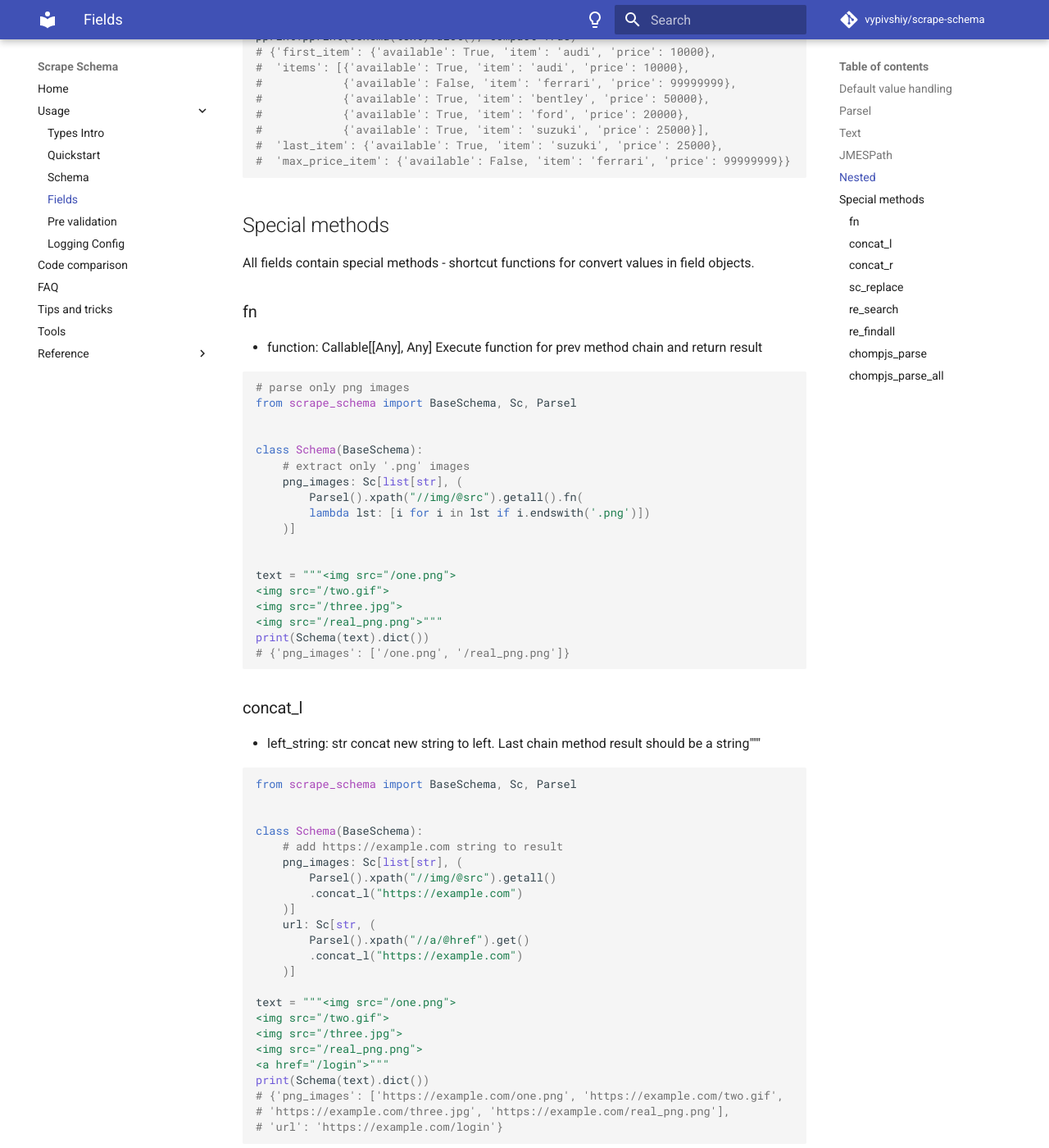
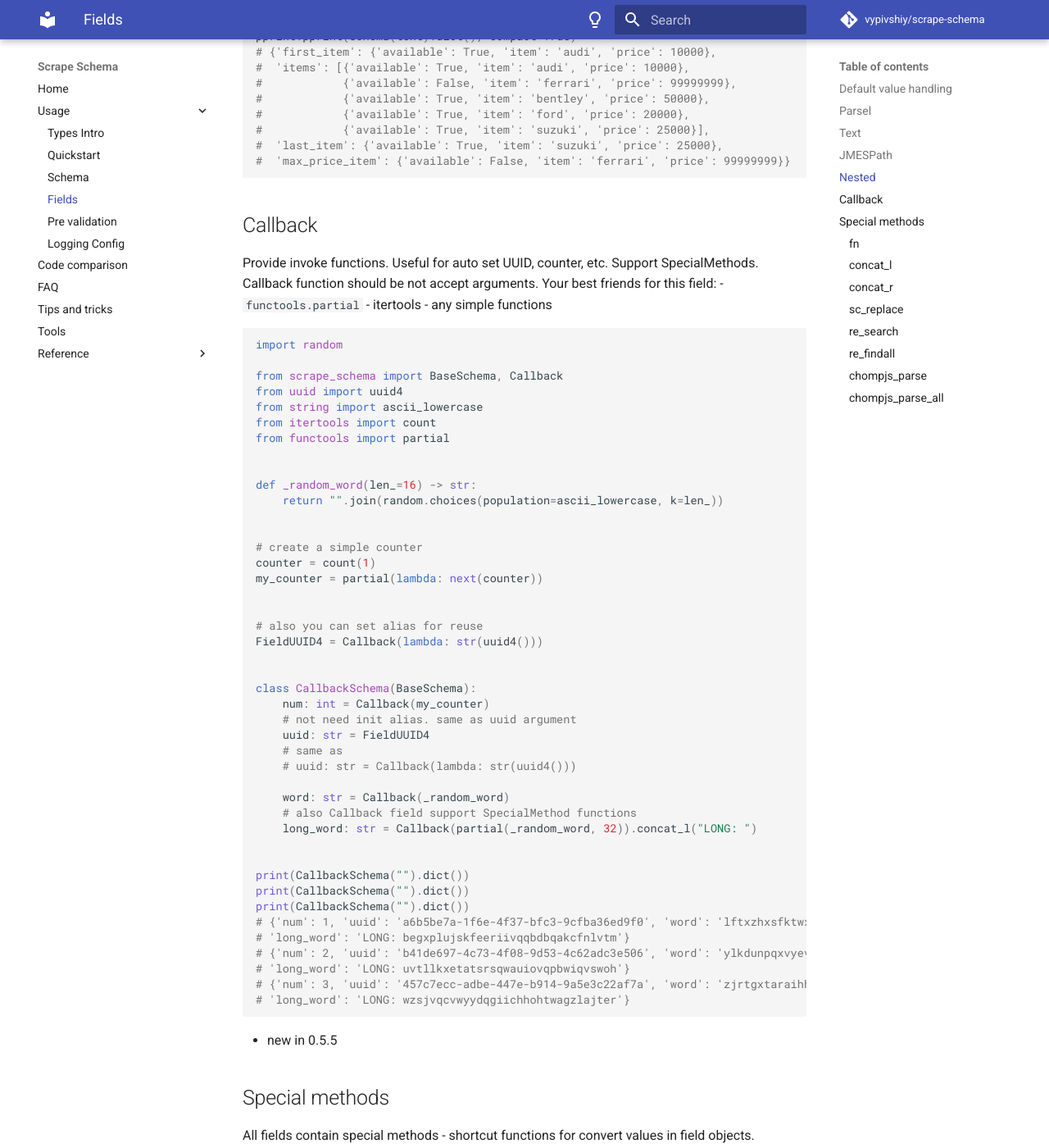
Before and after one commit to vypivshiy/scrape-schema, an MkDocs documentation site: the page built from docs/usage/fields.md, in a window 1280 px wide and 1400 px high, scrolled down 5165 px. Shown: the whole window at 82% size. Built offline with MkDocs 1.6.1 and Material for MkDocs 9.7.7, drawn with Linux system fonts in a browser that asks for light colours; comment, search, counter and statistics services are not loaded.

Commit message:
add Callback field documentation

````diff
--- a/docs/usage/fields.md
+++ b/docs/usage/fields.md
@@ -267,6 +267,62 @@ pprint.pprint(Schema(text).dict(), compact=True)
 #  'max_price_item': {'available': False, 'item': 'ferrari', 'price': 99999999}}
 ```
 
+## Callback
+Provide invoke functions. Useful for auto set UUID, counter, etc. Support SpecialMethods.
+Callback function should be not accept arguments.
+Your best friends for this field:
+- `functools.partial`
+- itertools
+- any simple functions
+
+```python
+import random
+
+from scrape_schema import BaseSchema, Callback
+from uuid import uuid4
+from string import ascii_lowercase
+from itertools import count
+from functools import partial
+
+
+def _random_word(len_=16) -> str:
+    return "".join(random.choices(population=ascii_lowercase, k=len_))
+
+
+# create a simple counter
+counter = count(1)
+my_counter = partial(lambda: next(counter))
+
+
+# also you can set alias for reuse
+FieldUUID4 = Callback(lambda: str(uuid4()))
+
+
+class CallbackSchema(BaseSchema):
+    num: int = Callback(my_counter)
+    # not need init alias. same as uuid argument
+    uuid: str = FieldUUID4
+    # same as
+    # uuid: str = Callback(lambda: str(uuid4()))
+
+    word: str = Callback(_random_word)
+    # also Callback field support SpecialMethod functions
+    long_word: str = Callback(partial(_random_word, 32)).concat_l("LONG: ")
+
+
+print(CallbackSchema("").dict())
+print(CallbackSchema("").dict())
+print(CallbackSchema("").dict())
+# {'num': 1, 'uuid': 'a6b5be7a-1f6e-4f37-bfc3-9cfba36ed9f0', 'word': 'lftxzhxsfktwxrzs',
+# 'long_word': 'LONG: begxplujskfeeriivqqbdbqakcfnlvtm'}
+# {'num': 2, 'uuid': 'b41de697-4c73-4f08-9d53-4c62adc3e506', 'word': 'ylkdunpqxvyevzzf',
+# 'long_word': 'LONG: uvtllkxetatsrsqwauiovqpbwiqvswoh'}
+# {'num': 3, 'uuid': '457c7ecc-adbe-447e-b914-9a5e3c22af7a', 'word': 'zjrtgxtaraihhngw',
+# 'long_word': 'LONG: wzsjvqcvwyydqgiichhohtwagzlajter'}
+```
+
+- new in 0.5.5
+
 ## Special methods
 All fields contain special methods - shortcut functions for convert values in field objects.
 
````
